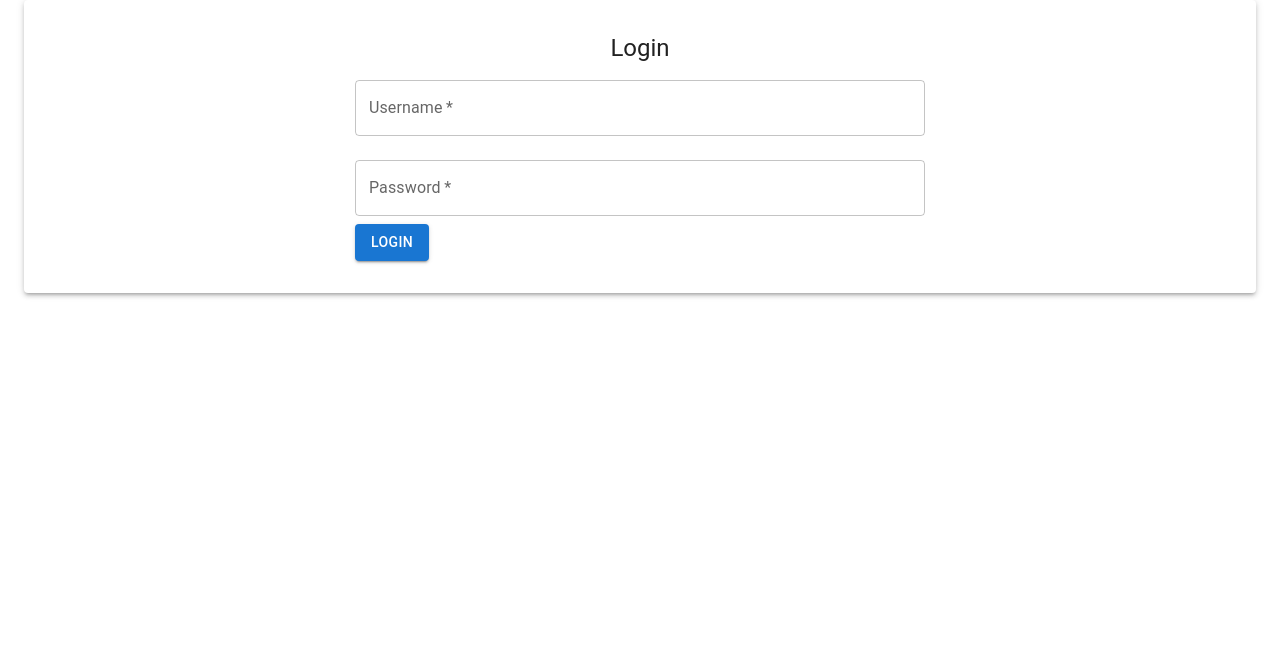
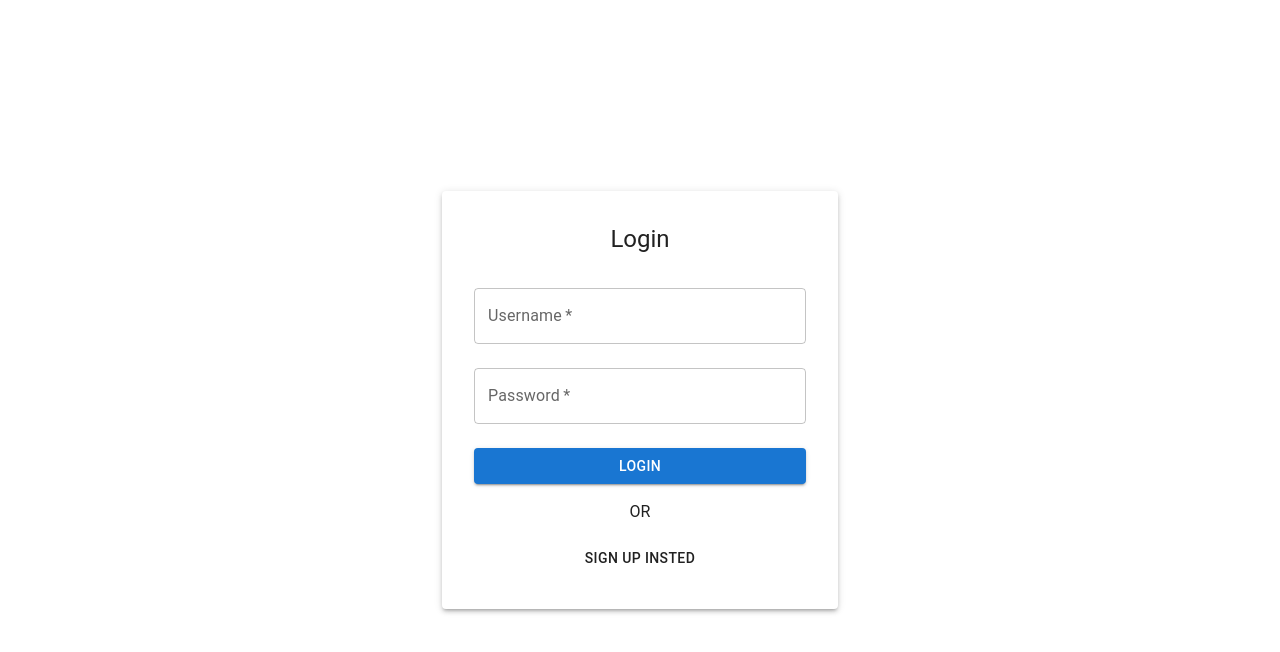
Before and after one commit to AbhishekThakur0007/oye-frontend, a React (Vite) app: page /Login in a window 1280 px wide. Shown: the top 652 px of the page. Built offline with nearby package versions, Linux system fonts and the light colour scheme.

Commit message:
login register completed input state management

```diff
--- /dev/null
+++ b/src/components/styles/StyledComponents.jsx
@@ -0,0 +1,13 @@
+import {styled} from '@mui/material'
+
+export const VissuallyHiddenInput =styled('input')({
+    border:0,
+    clip:"rect(0 0 0 0)",
+    height:1,
+    margin:-1,
+    overflow:"hidden",
+    padding:0,
+    position:"absolute",
+    whiteSpace:"nowrap",
+    width:1
+})
--- a/src/pages/Login.jsx
+++ b/src/pages/Login.jsx
@@ -1,10 +1,57 @@
-import { Container, Paper, Typography, TextField, Button } from '@mui/material'
-import React, { useState } from 'react'
-
+import { Container, Paper, Typography, TextField, Button, Avatar, Stack, IconButton } from '@mui/material'
+import { CameraAlt as CameraAltIcon } from '@mui/icons-material'
+import React, { useState,useEffect } from 'react'
+import { VissuallyHiddenInput } from '../components/styles/styledComponents'
+import { validateLoginForm, validateSignUpForm } from '../utils/formValidations'
 const Login = () => {
     const [isLogin, setLogin] = useState(true)
+    const [error, setErrors] = useState("")
+    const [avatarPreview, setAvatarPreview] = useState(null)
+    const toggleLogin = () => setLogin((prev) => !prev)
+
+    const [formData, setFormData] = useState({
+        name: '',
+        bio: '',
+        username: '',
+        password: '',
+        file: null
+    })
+
+    const handleChange = (e) => {
+        const { name, value, type } = e.target;
+
+        if (type === "file") {
+            const file =e.target.files[0];
+            const url = URL.createObjectURL(file)
+            setFormData({
+                ...formData,
+                [name]: file,
+            })
+            setAvatarPreview(url)
+            console.log(avatarPreview)
+        } else {
+            setFormData({
+                ...formData,
+                [name]:value,
+            })
+        }
+
+    }
+
+    const handleLoginSubmission = (e) => {
+        e.preventDefault()
+        const newErrors = validateLoginForm(formData)
+        setErrors(newErrors);
+    }
+    const handleRegisterSubmission = (e) => {
+        e.preventDefault()
+        const newErrors = validateSignUpForm(formData)
+        setErrors(newErrors);
+        console.log(formData)
+    }
+
     return (
-        <Container maxWidth="sx">
+        <Container maxWidth="xs" sx={{ height: '100vh', display: 'flex', justifyContent: 'center', alignItems: 'center' }}>
             <Paper elevation={3}
                 sx={{
                     padding: 4,
@@ -17,27 +64,134 @@ const Login = () => {
                     isLogin ?
                         <>
                             <Typography variant="h5">Login</Typography>
-                            <form action="">
+                            <form onSubmit={handleLoginSubmission} style={{ width: '100%', marginTop: '1rem' }}>
+                                <TextField
+                                    required
+                                    fullWidth
+                                    name='username'
+                                    label="Username"
+                                    variant="outlined"
+                                    margin="normal"
+                                    onChange={handleChange}
+                                    value={formData.username}
+                                />
+                                {error.username && (
+                                    <Typography color='error'>{error.username}</Typography>
+                                )}
+                                <TextField
+                                    required
+                                    fullWidth
+                                    name='password'
+                                    label="Password"
+                                    type='password'
+                                    variant="outlined"
+                                    margin="normal"
+                                    onChange={handleChange}
+                                    value={formData.password}
+                                />
+                                {
+                                    error.password && (
+                                        <Typography color='error'>{error.password}</Typography>
+                                    )
+                                }
+                                <Button sx={{ marginTop: '1rem' }} variant='contained' color='primary' type='submit' fullWidth>
+                                    Login
+                                </Button>
+                                <Typography sx={{ marginTop: '1rem' }} textAlign={'center'}>OR</Typography>
+                                <Button sx={{ marginTop: '1rem' }} variant='test' onClick={toggleLogin} fullWidth>
+                                    Sign Up Insted
+                                </Button>
+                            </form>
+                        </>
+                        : <>
+                            <Typography variant="h5">Sign Up</Typography>
+                            <form onSubmit={handleRegisterSubmission} style={{ width: '100%', marginTop: '1rem' }}>
+                                <Stack position={"relative"} width={"10rem"} margin={"auto"}>
+                                    <Avatar sx={{ width: "10rem", height: "10rem", objectFit: "contain"  }} src={avatarPreview || null} />
+                                    <IconButton
+                                        sx={{
+                                            position: "absolute",
+                                            bottom: 0,
+                                            right: 0
+                                        }}
+                                        component="label"
+                                    >
+                                        <>
+                                            <CameraAltIcon />
+                                            <VissuallyHiddenInput name='avatar' type="file" onChange={handleChange}/>
+                                        </>
+                                    </IconButton>
+                                </Stack>
+                                <TextField
+                                    required
+                                    fullWidth
+                                    label="name"
+                                    name='name'
+                                    variant="outlined"
+                                    margin="normal"
+                                    onChange={handleChange}
+                                    value={formData.name}
+                                />
+                                {
+                                    error.name && (
+                                        <Typography color='red'>{error.name}</Typography>
+                                    )
+                                }
+                                <TextField
+                                    required
+                                    fullWidth
+                                    name='bio'
+                                    label="bio"
+                                    variant="outlined"
+                                    margin="normal"
+                                    onChange={handleChange}
+                                    value={formData.bio}
+                                />
+                                {
+                                    error.bio && (
+                                        <Typography color='error'>{error.bio}</Typography>
+                                    )
+                                }
                                 <TextField
                                     required
                                     fullWidth
                                     label="Username"
+                                    name='username'
                                     variant="outlined"
-                                    margin="normal" />
-
+                                    margin="normal"
+                                    onChange={handleChange}
+                                    value={formData.username}
+                                />
+                                {
+                                    error.username && (
+                                        <Typography color='error'>{error.username}</Typography>
+                                    )
+                                }
                                 <TextField
                                     required
                                     fullWidth
                                     label="Password"
+                                    name='password'
                                     type='password'
                                     variant="outlined"
-                                    margin="normal" />
-                                <Button variant='contained' color='primary' type='submit'>
-                                    Login
+                                    margin="normal"
+                                    onChange={handleChange}
+                                    value={formData.password}
+                                />
+                                {
+                                    error.password && (
+                                        <Typography color='error'>{error.password}</Typography>
+                                    )
+                                }
+                                <Button sx={{ marginTop: '1rem' }} variant='contained' color='primary' type='submit' fullWidth>
+                                    Sign Up
+                                </Button>
+                                <Typography sx={{ marginTop: '1rem' }} textAlign={'center'}>OR</Typography>
+                                <Button sx={{ marginTop: '1rem' }} variant='test' onClick={toggleLogin} fullWidth>
+                                    Login Insted
                                 </Button>
                             </form>
                         </>
-                        : <span>register</span>
                 }
             </Paper>
         </Container>
--- /dev/null
+++ b/src/utils/formValidations.js
@@ -0,0 +1,50 @@
+
+
+export const validateSignUpForm = (data) => {
+    const errors = {};
+
+    if (!data.username.trim()) {
+        errors.username = 'Username is required';
+    } else if (data.username.length < 4) {
+        errors.username = 'Username must be at least 4 characters long';
+    }
+
+    if (!data.name.trim()) {
+        errors.name = 'Name is required';
+    } else if (data.name.length < 4) {
+        errors.name = 'Name must be at least 4 characters long';
+    }
+
+    if (!data.bio.trim()) {
+        errors.bio = 'Bio is required';
+    } else if (data.bio.length < 10) {
+        errors.bio = 'Bio must be at least 10 characters long';
+    }
+
+
+    if (!data.password) {
+        errors.password = 'Password is required';
+    } else if (data.password.length < 8) {
+        errors.password = 'Password must be at least 8 characters long';
+    }
+
+
+    return errors;
+};
+
+export const validateLoginForm = (data) => {
+    const errors = {};
+
+    if (!data.username.trim()) {
+        errors.username = 'Username is required';
+    } else if (data.username.length < 4) {
+        errors.username = 'Username must be at least 4 characters long';
+    }
+
+    if (!data.password) {
+        errors.password = 'Password is required';
+    } else if (data.password.length < 8) {
+        errors.password = 'Password must be at least 8 characters long';
+    }
+    return errors;
+};
```
